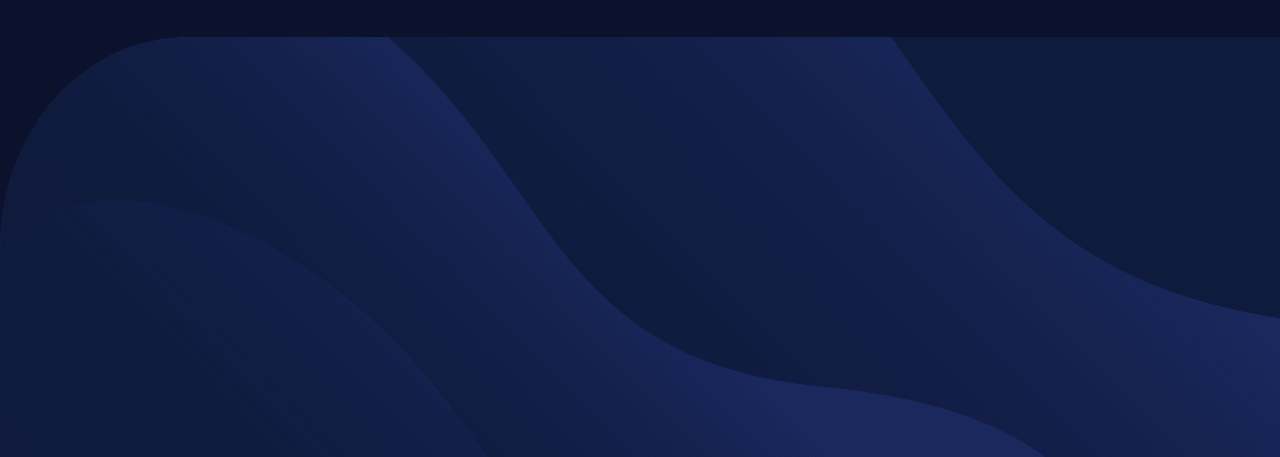
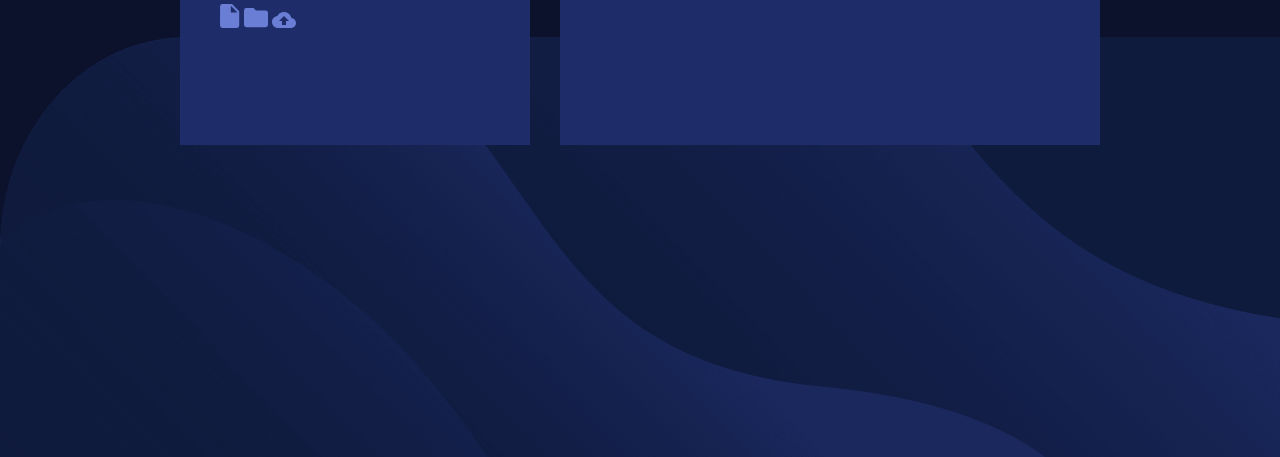
Before and after one commit to Georginio-prod/fylo-data-storage, a website built with Vite: page index.html in a window 1280 px wide. Shown: the part 343-800 px from the top of the page. Built offline with nearby package versions, Linux system fonts and the light colour scheme.

Commit message:
style: add the card for fylo and rectangle card

```diff
--- a/index.html
+++ b/index.html
@@ -19,7 +19,6 @@
     <div class="card">
 
       <div class="card__fylo">
-          <div class="card__fylo--position">
 
             <div class="card__fylo--position1">
               <img src="./public/logo.svg" alt="logo">
@@ -32,7 +31,7 @@
                 <img src="./public/icon-upload.svg" alt="upload">
               </figure>
             </div>
-          </div>
+
       </div>
 
       <div class="card__rectangle">
--- a/sass/style.scss
+++ b/sass/style.scss
@@ -1,9 +1,8 @@
 @import url("https://fonts.googleapis.com/css?family=Raleway:275,200,400,500,600");
 
-*{
+* {
   box-sizing: border-box;
 }
-
 
 body {
   padding: 0;
@@ -12,16 +11,20 @@ body {
   display: flex;
   align-items: center;
   justify-content: center;
-    background-color: #0C122C;
+  background-color: #0c122c;
   font-family: "Raleway" "sans-serif";
 }
 
 .container {
   width: 100%;
   height: 100%;
+  position: relative;
+  justify-content: center;
+  display: flex;
+  align-items: center;
 }
 
-.background__image{
+.background__image {
   height: 420px;
   width: 100%;
   display: flex;
@@ -29,4 +32,29 @@ body {
   align-items: flex-end;
   bottom: 0;
   position: absolute;
+  z-index: -1;
 }
+
+.card {
+  display: flex;
+  justify-content: flex-end;
+  flex-direction: row;
+  width: 920px;
+  height: 201px;
+  margin-bottom: 2%;
+  gap: 30px;
+}
+
+.card__fylo {
+    background-color: #1E2D69;
+    width: 350px;
+    height: 201px;
+}
+
+
+.card__rectangle {
+    width: 540px;
+    height: 154px;
+    background-color: #1E2D69;
+    align-self: flex-end;
+}
```
Also changed, not shown: readme.md (added). Lines whose indentation alone changed are shown as unchanged.
